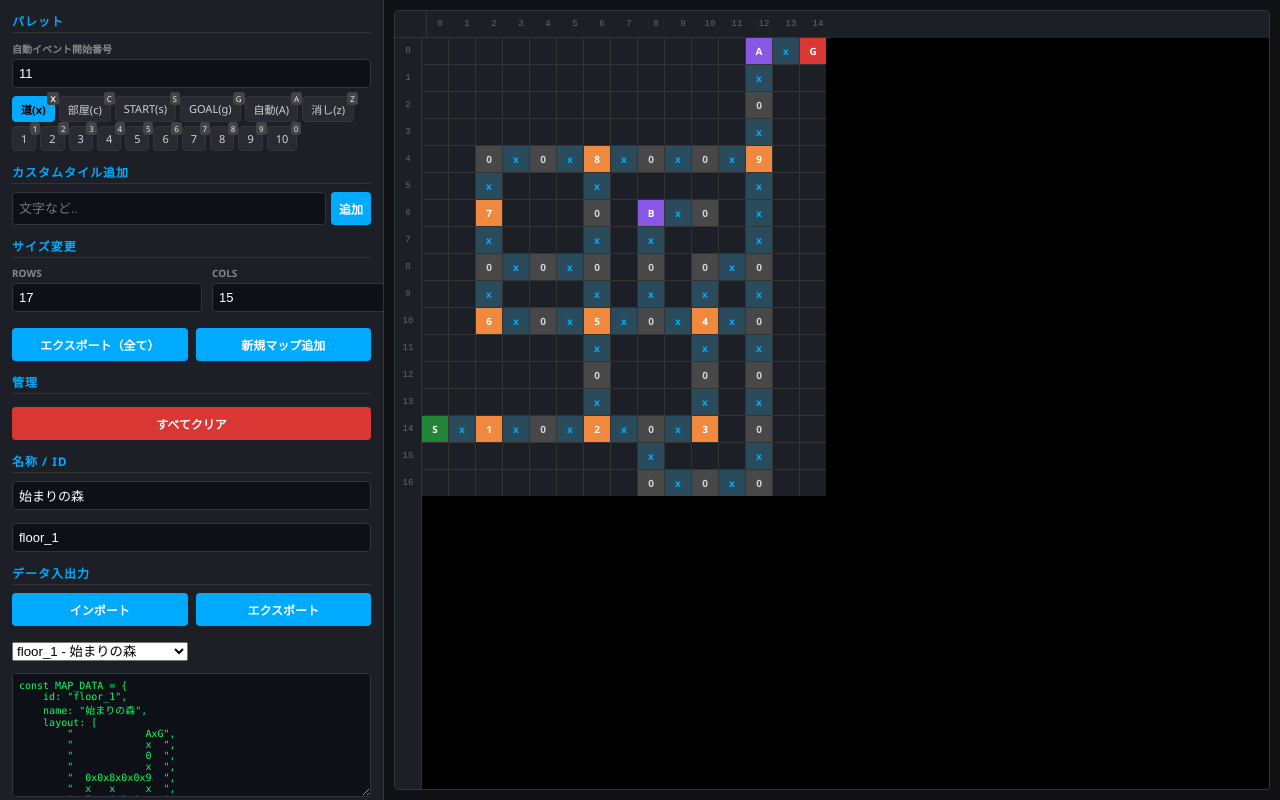
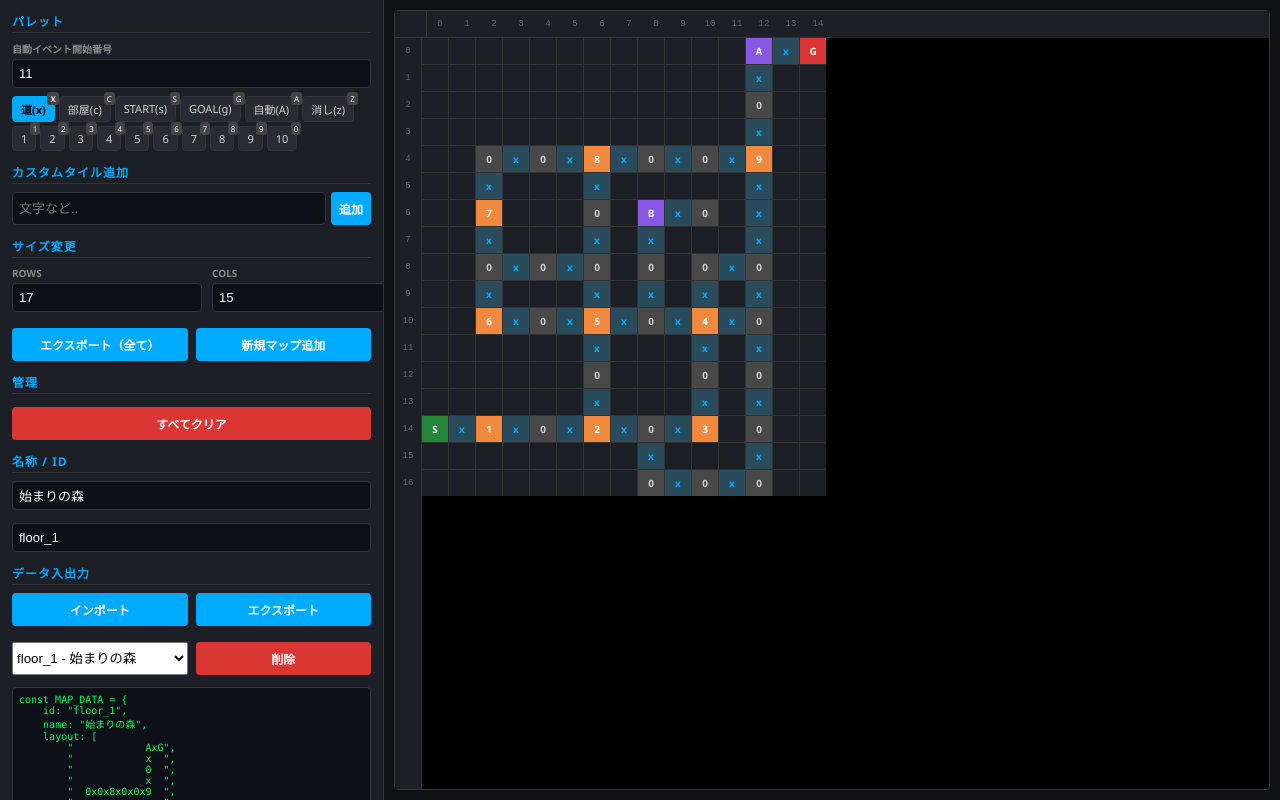
Before and after one commit to afteib-links/ATC, a website: page 算術の塔_マップ画面（エディタ）.html in a window 1280 px wide. Drawn offline with Linux system fonts and the light colour scheme.

Commit message:
マップの削除機能を追加

```diff
--- a/算術の塔_マップ画面（エディタ）.html
+++ b/算術の塔_マップ画面（エディタ）.html
@@ -125,7 +125,7 @@
         </div>
         <div style="display: grid; grid-template-columns: 1fr 1fr; gap:8px; margin-top:8px;">
             <select id="map-select" onchange="loadSelectedMap()"></select>
-
+            <button class="btn btn-danger" onclick="deleteCurrentMap()" style="width: auto; margin-top: 0;">削除</button>
         </div>
         <textarea id="output" spellcheck="false" onclick="this.select()"></textarea>
     </div>
@@ -481,6 +481,17 @@
 
     function allClear() { if(confirm("初期化しますか？")) resizeGrid(false); }
 
+    function deleteCurrentMap() {
+        const sel = document.getElementById('map-select');
+        const idx = parseInt(sel.value);
+        const maps = window.__SERVER_MAPS || [];
+        if (!maps[idx]) return alert('削除するマップを選択してください');
+        const mapName = `${maps[idx].id} - ${maps[idx].name}`;
+        if (!confirm(`「${mapName}」を削除しますか？`)) return;
+        maps.splice(idx, 1);
+        saveAllMapsToLocal();
+    }
+
     // if a local maps.js defines `window.MAPS`, use it as the maps source
     if (window.MAPS && Array.isArray(window.MAPS)) {
         window.__SERVER_MAPS = window.MAPS;
```
